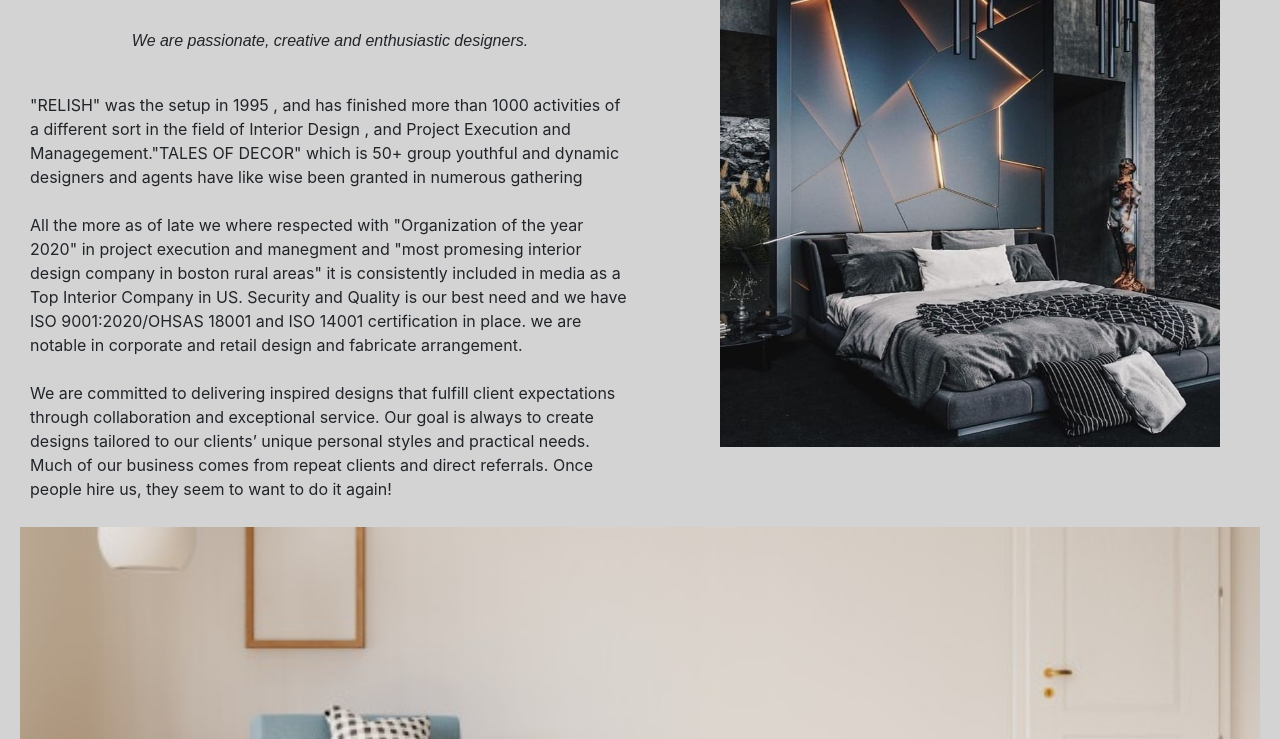
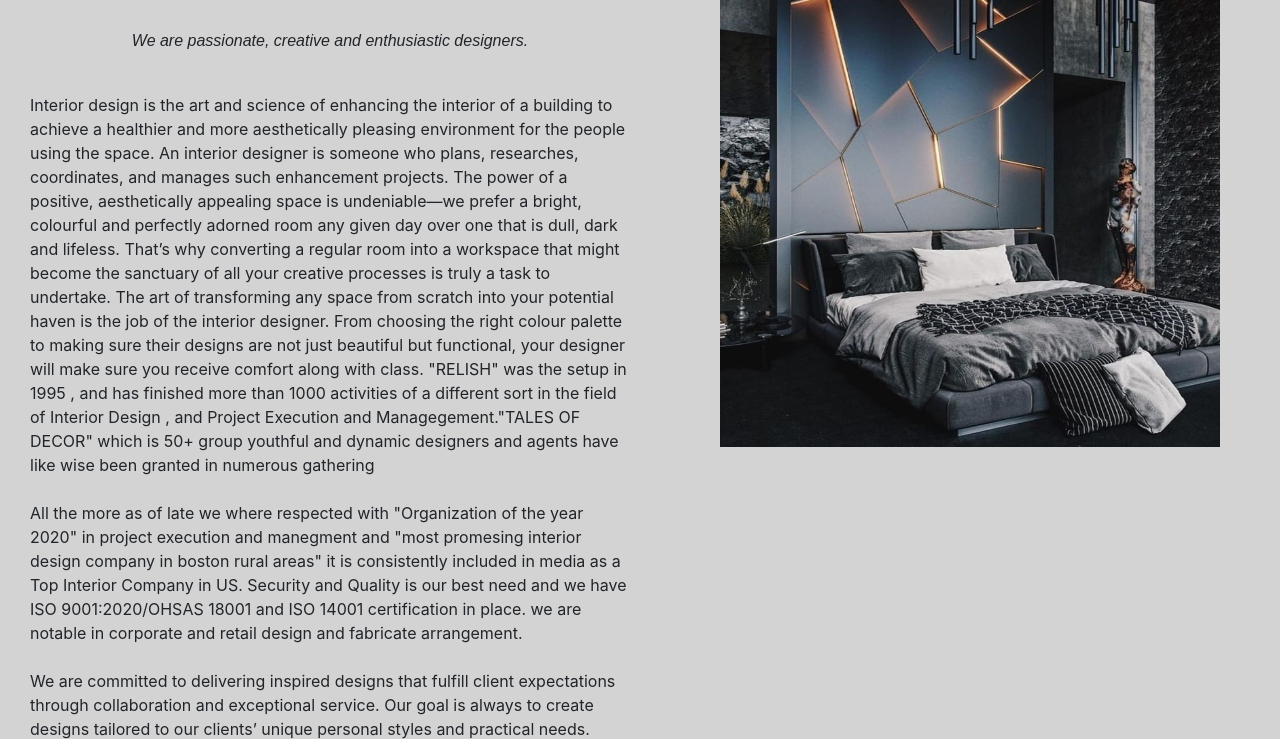
Before and after one commit to rajTanya1/19shruti.github.io, a plain HTML site: page about.html in a window 1280 px wide. Shown: the part 721-1460 px from the top of the page. Drawn offline with nearby package versions, Linux system fonts and the light colour scheme; files that its build step writes are made by us from their sources.

Commit message:
Update about.html
CHANGES IN HOMEPAGE

```diff
--- a/about.html
+++ b/about.html
@@ -56,7 +56,12 @@
         <h1 style="text-align: center;">About Us</h1><br>
        <p style="font-family: Arial, Helvetica, sans-serif ; text-align: center;"> <i>We are passionate, creative and enthusiastic designers.</i> </p>
         <p>
-          <br>
+          <br>Interior design is the art and science of enhancing the interior of a building to achieve a healthier and more aesthetically pleasing environment for the people using the space.
+            An interior designer is someone who plans, researches, coordinates, and manages such enhancement projects.
+            The power of a positive, aesthetically appealing space is undeniable—we prefer a bright, colourful and perfectly adorned room any given day over one that is dull, dark and lifeless.
+            That’s why converting a regular room into a workspace that might become the sanctuary of all your creative processes is truly a task to undertake.
+            The art of transforming any space from scratch into your potential haven is the job of the interior designer. From choosing the right colour palette to making sure their designs are not just beautiful but functional,
+            your designer will make sure you receive comfort along with class.
                 "RELISH" was the setup in 1995 , and has finished more than 1000 activities of a different sort in the field of Interior Design , and Project Execution and Managegement."TALES OF DECOR" which is 50+
                 group youthful and dynamic designers and agents have like wise been granted in numerous gathering <br><br>
                 All the more as of late we where respected with "Organization of the year 2020" in project execution and manegment and "most promesing interior design company in boston rural areas"
```
